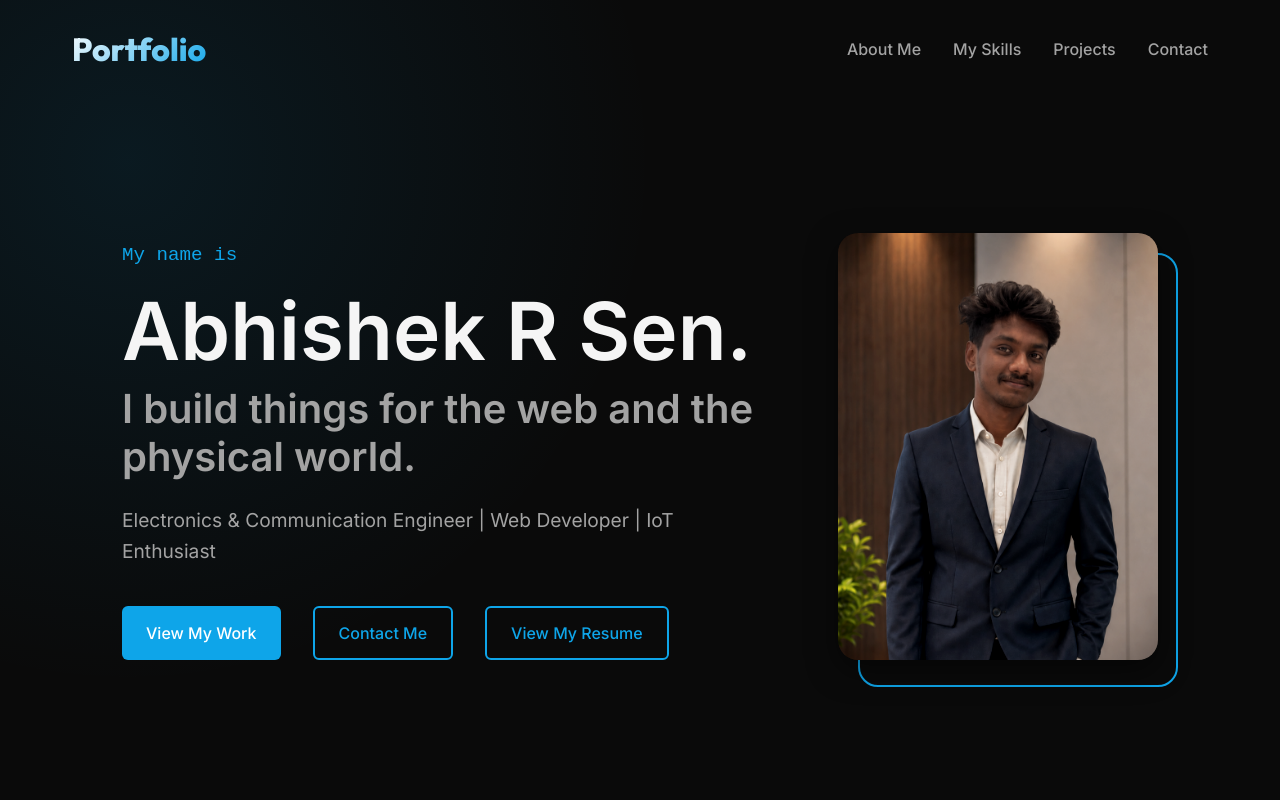
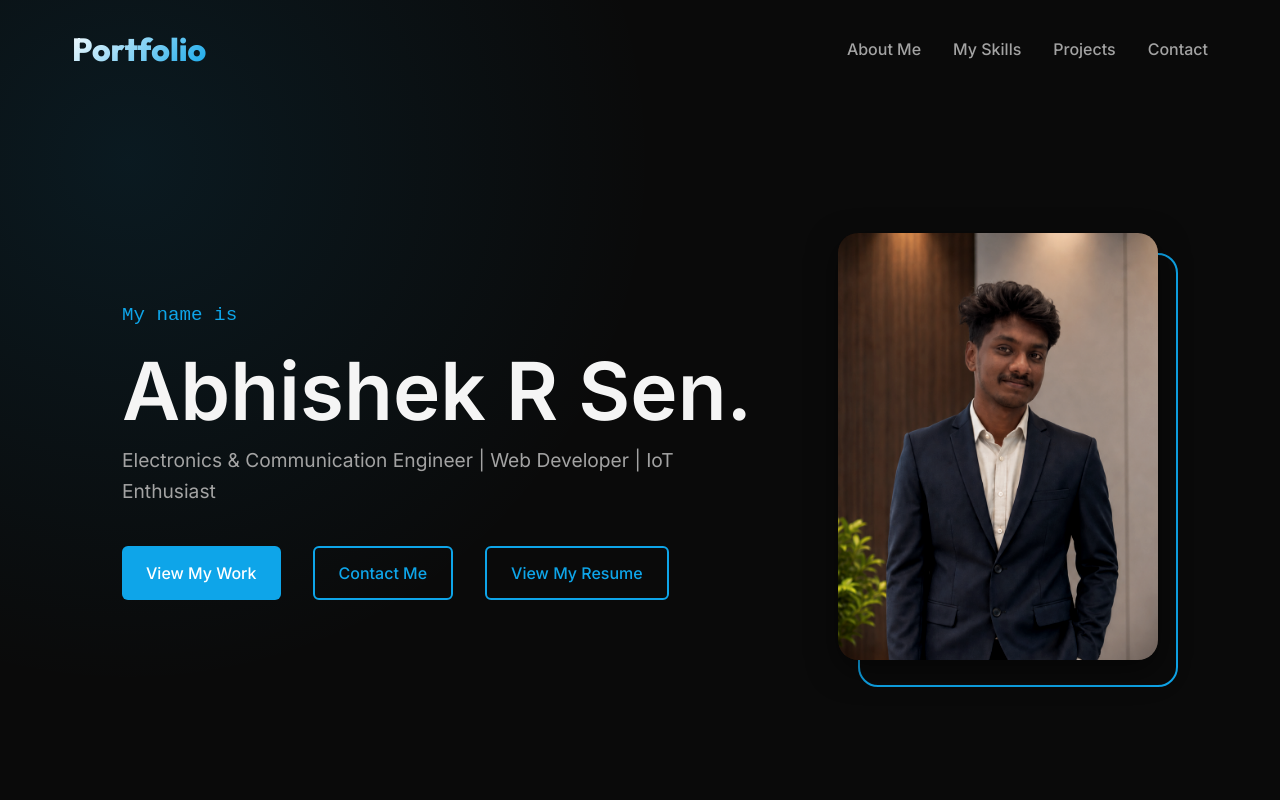
Before and after one commit to abhishekrsen/Abhishek-R-Sen-Portfolio, a React (Vite) app in the folder client/: page / in a window 1280 px wide. Shown: the top 800 px of the page. Built offline with nearby package versions, Linux system fonts and the light colour scheme.

Commit message:
Remove hero title line

```diff
--- a/client/src/components/Hero.jsx
+++ b/client/src/components/Hero.jsx
@@ -8,7 +8,6 @@ const Hero = () => {
         <div className="hero-content animate-slide-in-left">
           <p className="hero-greeting">My name is</p>
           <h1 className="hero-name">Abhishek R Sen.</h1>
-          <h2 className="hero-title">I build things for the web and the physical world.</h2>
           <p className="hero-subtitle delay-200 animate-fade-in-up">
             Electronics & Communication Engineer | Web Developer | IoT Enthusiast
           </p>
```
